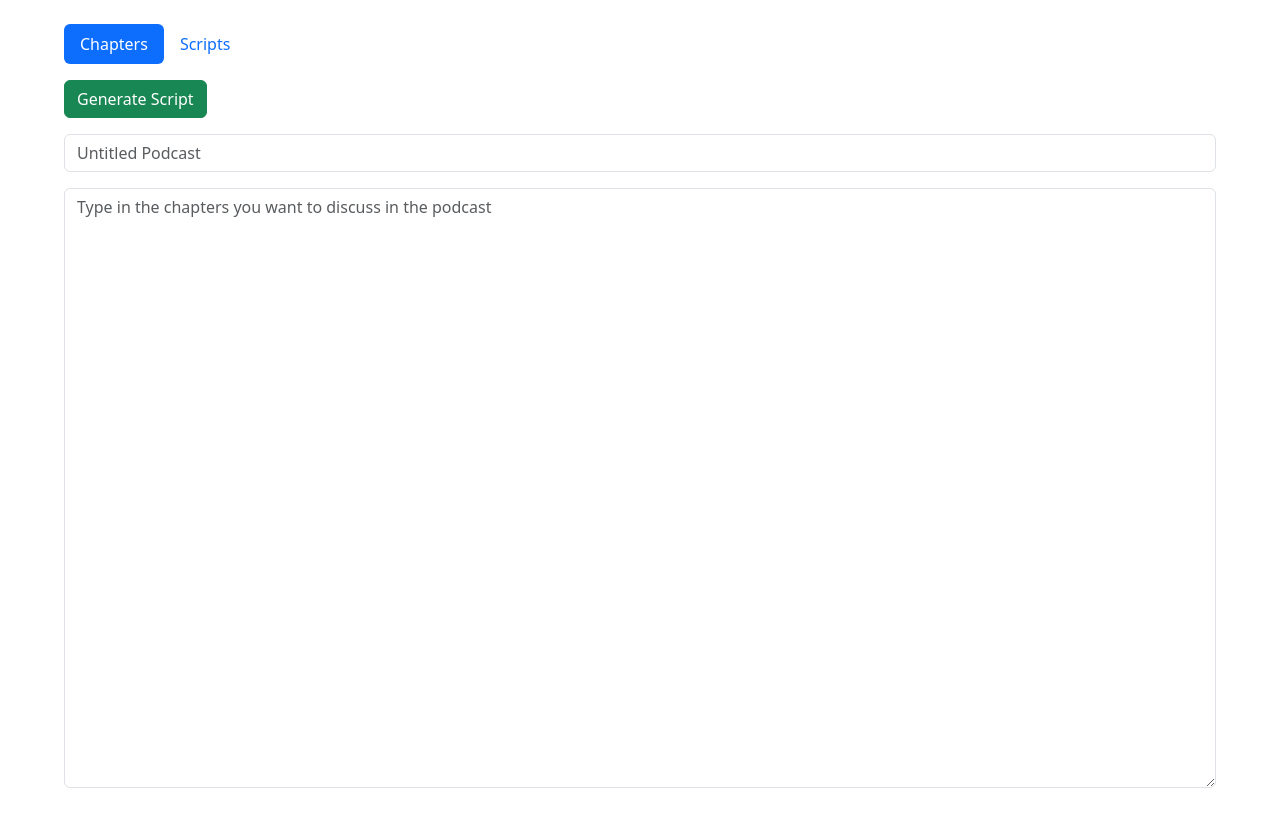
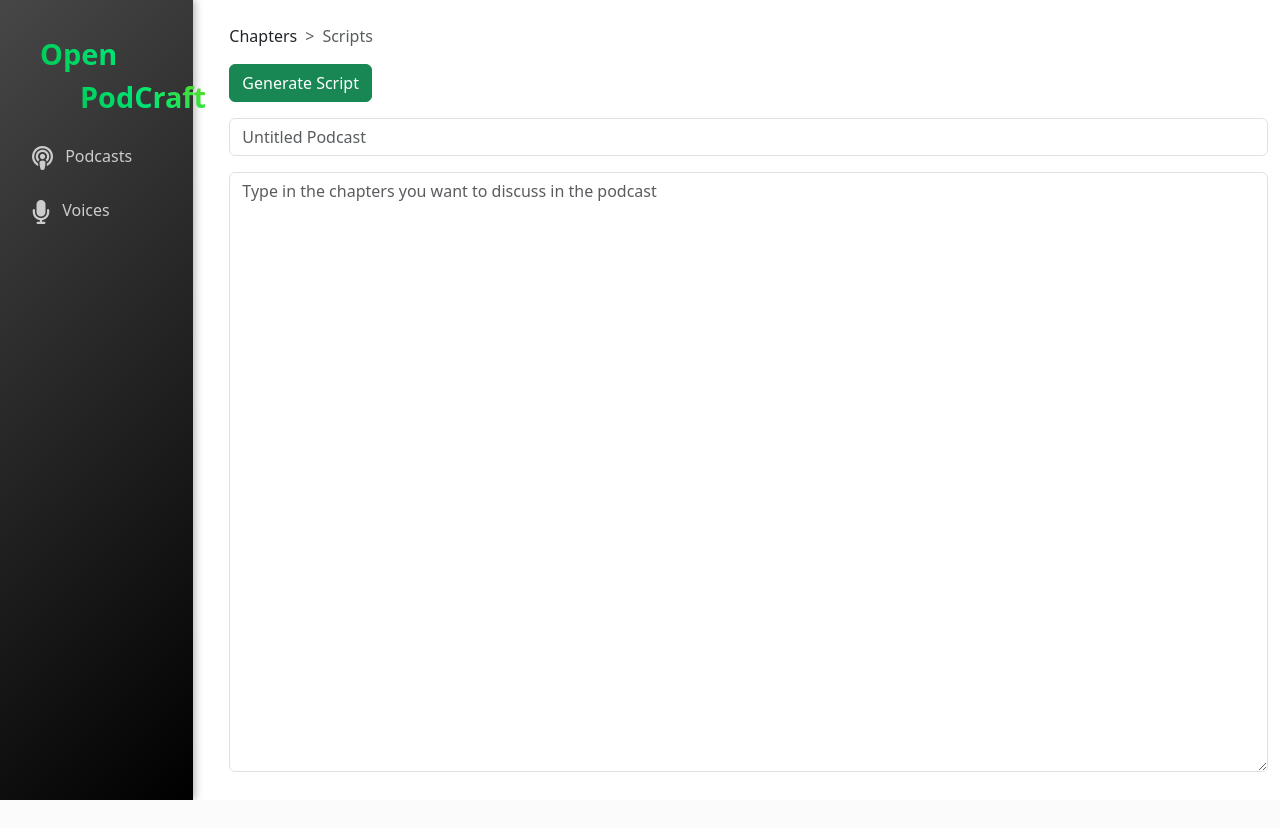
Before and after one commit to vaishanth-rmrj/open-podcraft, a FastAPI app: page / in a window 1280 px wide. After the commit the page ends 800 px from the top, so only its background shows below. Run offline with FastAPI, Linux system fonts and the light colour scheme.

Commit message:
add sidebar

```diff
--- /dev/null
+++ b/static/css/styles.css
@@ -0,0 +1,196 @@
+/* Rounded scrollbar for WebKit-based browsers (Chrome, Edge, Safari) */
+::-webkit-scrollbar {
+    width: 6px;
+    height: 6px;
+}
+::-webkit-scrollbar-track {
+    background: transparent;
+}
+::-webkit-scrollbar-thumb {
+    background: #888;
+    border-radius: 3px;
+}
+::-webkit-scrollbar-thumb:hover {
+    background: #555;
+}
+
+/* Firefox scrollbar styling */
+* {
+    scrollbar-width: thin;
+    scrollbar-color: #888 transparent;
+}
+
+/* sidebar */
+
+.sidebar {
+    background: linear-gradient(135deg, #474747, #000000);
+    box-shadow: 2px 0 8px rgba(0, 0, 0, 0.3);
+}
+.sidebar a.nav-link {
+    color: #ccc;
+    width: 100%;
+    padding: 10px 15px;
+    margin-bottom: 8px;
+    border-radius: 5px;
+    transition: background 0.3s ease, color 0.3s ease, transform 0.3s ease;
+}
+.sidebar a.nav-link:hover {
+    background: rgba(255, 255, 255, 0.1);
+    color: #fff;
+    transform: translateX(5px);
+}
+.sidebar a.nav-link i {
+    vertical-align: middle;
+}
+
+
+.audio-player {
+    background: white;
+    border-radius: 20px;
+    padding: 20px;
+    box-shadow: 0 10px 30px rgba(0, 0, 0, 0.1);
+    min-width: 70%;
+    max-width: 600px;
+    margin: 0 auto;
+}
+
+.album-art {
+    width: 200px;
+    height: 200px;
+    border-radius: 15px;
+    margin: 0 auto 20px;
+    overflow: hidden;
+    box-shadow: 0 5px 15px rgba(0, 0, 0, 0.2);
+}
+
+.track-info {
+    text-align: center;
+    margin-bottom: 20px;
+}
+
+.track-title {
+    font-size: 1.2rem;
+    font-weight: 600;
+    margin-bottom: 5px;
+}
+
+.track-artist {
+    color: #666;
+    font-size: 0.9rem;
+}
+
+.progress-container {
+    margin-bottom: 20px;
+}
+
+.progress-bar {
+    height: 5px;
+    background: #e9ecef;
+    border-radius: 5px;
+    overflow: hidden;
+    position: relative;
+    cursor: pointer;
+}
+
+.progress {
+    height: 100%;
+    background: linear-gradient(90deg, #1db954, #1ed760);
+    width: 30%;
+    transition: width 0.1s linear;
+}
+
+.time-info {
+    display: flex;
+    justify-content: space-between;
+    font-size: 0.8rem;
+    color: #666;
+    margin-top: 5px;
+}
+
+.controls {
+    display: flex;
+    justify-content: center;
+    align-items: center;
+    gap: 20px;
+}
+
+.control-btn {
+    width: 40px;
+    height: 40px;
+    border-radius: 50%;
+    border: none;
+    background: #f8f9fa;
+    color: #333;
+    cursor: pointer;
+    transition: all 0.3s ease;
+    display: flex;
+    align-items: center;
+    justify-content: center;
+}
+
+.control-btn:hover {
+    background: #e9ecef;
+    transform: scale(1.1);
+}
+
+.control-btn.play-pause {
+    width: 50px;
+    height: 50px;
+    background: #1db954;
+    color: white;
+}
+
+.control-btn.play-pause:hover {
+    background: #1ed760;
+}
+
+.volume-container {
+    display: flex;
+    align-items: center;
+    gap: 10px;
+    margin-top: 20px;
+}
+
+.volume-slider {
+    flex-grow: 1;
+    height: 4px;
+    background: #e9ecef;
+    border-radius: 2px;
+    position: relative;
+    cursor: pointer;
+}
+
+.volume-level {
+    height: 100%;
+    background: #1db954;
+    border-radius: 2px;
+    width: 70%;
+}
+
+.visualizer {
+    display: flex;
+    justify-content: center;
+    align-items: flex-end;
+    height: 30px;
+    gap: 3px;
+    margin: 20px 0;
+}
+
+.bar {
+    width: 3px;
+    background: #1db954;
+    border-radius: 3px;
+    animation: bounce 1s infinite;
+}
+
+@keyframes bounce {
+
+    0%,
+    100% {
+        height: 5px;
+    }
+
+    50% {
+        height: 20px;
+    }
+}
--- a/templates/index.html
+++ b/templates/index.html
@@ -9,40 +9,77 @@
     <!-- bootstrap css -->
     <link href="https://cdn.jsdelivr.net/npm/bootstrap@5.3.3/dist/css/bootstrap.min.css" rel="stylesheet" integrity="sha384-QWTKZyjpPEjISv5WaRU9OFeRpok6YctnYmDr5pNlyT2bRjXh0JMhjY6hW+ALEwIH" crossorigin="anonymous">
     <link rel="stylesheet" href="https://cdn.jsdelivr.net/npm/bootstrap-icons@1.11.3/font/bootstrap-icons.min.css">
+
+    <!-- font awesome -->
+    <link href="https://cdnjs.cloudflare.com/ajax/libs/font-awesome/6.5.1/css/all.min.css" rel="stylesheet">
+
+    <!-- project files -->
+    <link rel="stylesheet" href="/static/css/styles.css">
+
+    <style>
+
+    </style>
+
 </head>
 
 <body>
-    <div class="container-fluid">
+    <div style="max-width: 100vw; max-height: 100vh; overflow-x: hidden;">
+        <div class="row">
+            <div class="col-2">
+                <!-- Sidebar -->
+                <div class="d-flex flex-column align-items-center align-items-sm-start px-3 pt-2 vh-100 sidebar">
+                    <a href="/" class="d-flex flex-column p-4 pb-3 mb-md-0 me-md-auto text-decoration-none">
+                        <span class="fw-bold" style="font-size: 1.8rem; background: linear-gradient(45deg, #00c853 0%, #00e676 50%, #64dd17 100%);background-clip: text; -webkit-background-clip: text; color: transparent; -webkit-text-fill-color: transparent;">
+                          Open
+                        </span>
+                        <span class="fw-bold" style="margin-left: 40px; font-size: 1.8rem; background: linear-gradient(45deg, #00c853 0%, #00e676 50%, #64dd17 100%); background-clip: text; -webkit-background-clip: text; color: transparent; -webkit-text-fill-color: transparent;">
+                            PodCraft
+                        </span>
+                    </a>
+                    <ul class="nav nav-pills flex-column mb-sm-auto mb-0 align-items-center align-items-sm-start" id="menu">
+                        <li class="nav-item w-100">
+                            <a href="#" class="nav-link align-middle px-3">
+                              <i class="fas fa-podcast fs-4"></i>
+                              <span class="ms-2 d-none d-sm-inline">Podcasts</span>
+                            </a>
+                        </li>
+                        <li class="nav-item">
+                            <a href="#" class="nav-link align-middle px-3">
+                              <i class="fas fa-microphone fs-4"></i>
+                              <span class="ms-2 d-none d-sm-inline">Voices</span>
+                            </a>
+                        </li>
+                    </ul>
+                </div>
+            </div>
 
-        <!-- TODO: implement sidebar -->
-        <!-- <div class="sidebar"></div> -->
+            <div class="col-10 p-4">
 
-        <!-- navbar -->
-         <div class="container-fluid p-4" style="max-width: 1200px;">
-
-            <ul class="nav nav-pills mb-3" id="pills-tab" role="tablist">
-                <li class="nav-item" role="presentation">
+                    <nav id="pills-tab" class="mb-3" style="--bs-breadcrumb-divider: '>';" aria-label="breadcrumb" role="tablist">
+                        <ol class="breadcrumb">
+                          <li class="breadcrumb-item" role="presentation">
                             <button class="nav-link active" id="pills-home-tab" data-bs-toggle="pill" data-bs-target="#pills-home" type="button" role="tab" aria-controls="pills-home" aria-selected="true">Chapters</button>
                           </li>
-                <li class="nav-item" role="presentation">
+                          <li class="breadcrumb-item active" aria-current="page" role="presentation">
                             <button class="nav-link" id="pills-profile-tab" data-bs-toggle="pill" data-bs-target="#pills-profile" type="button" role="tab" aria-controls="pills-profile" aria-selected="false">Scripts</button>
                           </li>
-            </ul>
+                        </ol>
+                    </nav>
+
                     <div class="tab-content" id="pills-tabContent">
                         <div class="tab-pane fade show active" id="pills-home" role="tabpanel" aria-labelledby="pills-home-tab" tabindex="0">
                             {% include 'chapters.html' %}
                         </div>
 
-                <div class="tab-pane fade" id="pills-profile" role="tabpanel" aria-labelledby="pills-profile-tab" tabindex="0">
+                        <div class="tab-pane fade " id="pills-profile" role="tabpanel" aria-labelledby="pills-profile-tab" tabindex="0">
                             {% include 'script.html' %}
                         </div>
 
                         <!-- <div class="tab-pane fade" id="pills-contact" role="tabpanel" aria-labelledby="pills-contact-tab" tabindex="0">...</div>
                         <div class="tab-pane fade" id="pills-disabled" role="tabpanel" aria-labelledby="pills-disabled-tab" tabindex="0">...</div> -->
                     </div>
-
             </div>
-
+        </div>
     </div>
 
     <script src="https://cdn.jsdelivr.net/npm/bootstrap@5.3.3/dist/js/bootstrap.bundle.min.js" integrity="sha384-YvpcrYf0tY3lHB60NNkmXc5s9fDVZLESaAA55NDzOxhy9GkcIdslK1eN7N6jIeHz" crossorigin="anonymous"></script>
```
Lines whose indentation alone changed are shown as unchanged.
